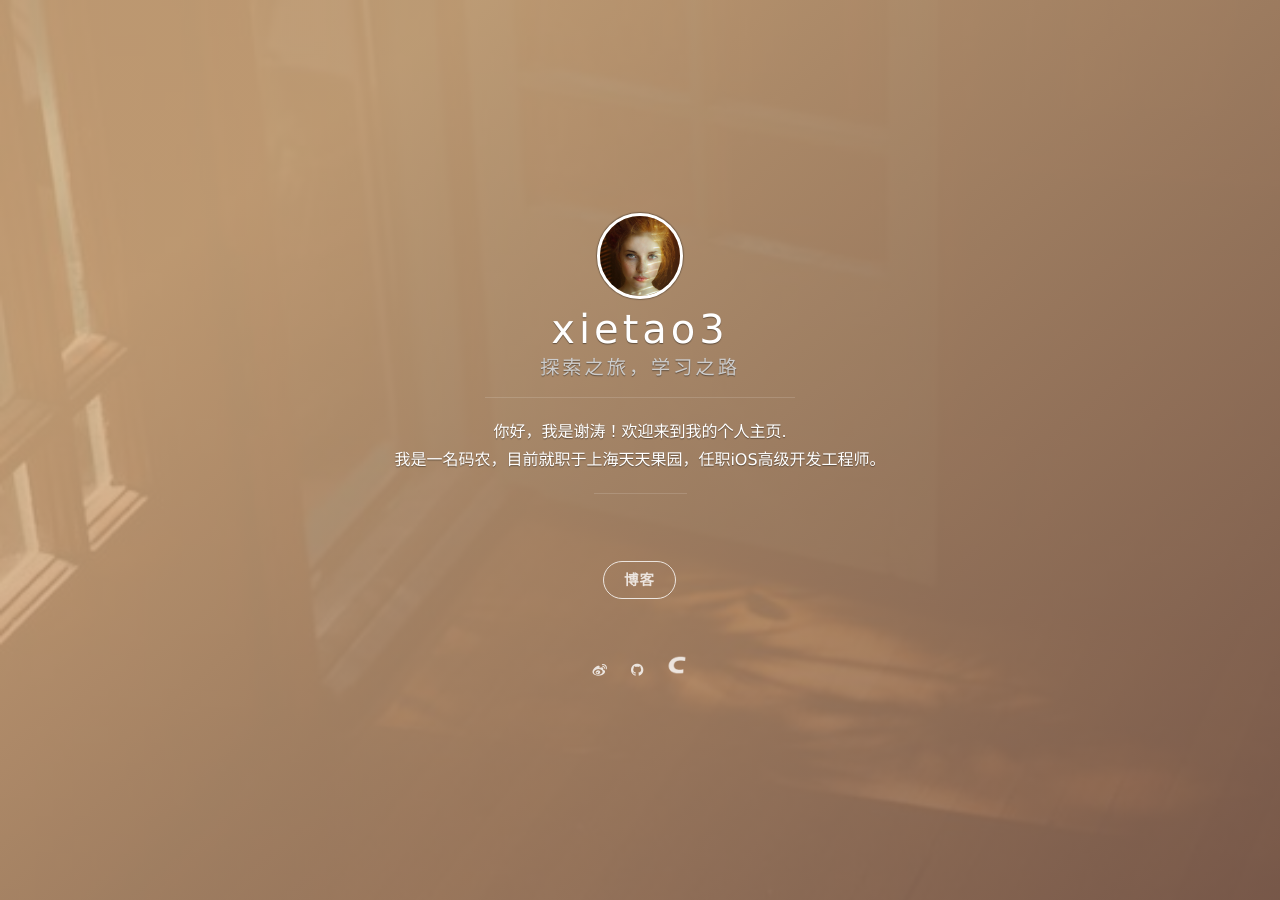
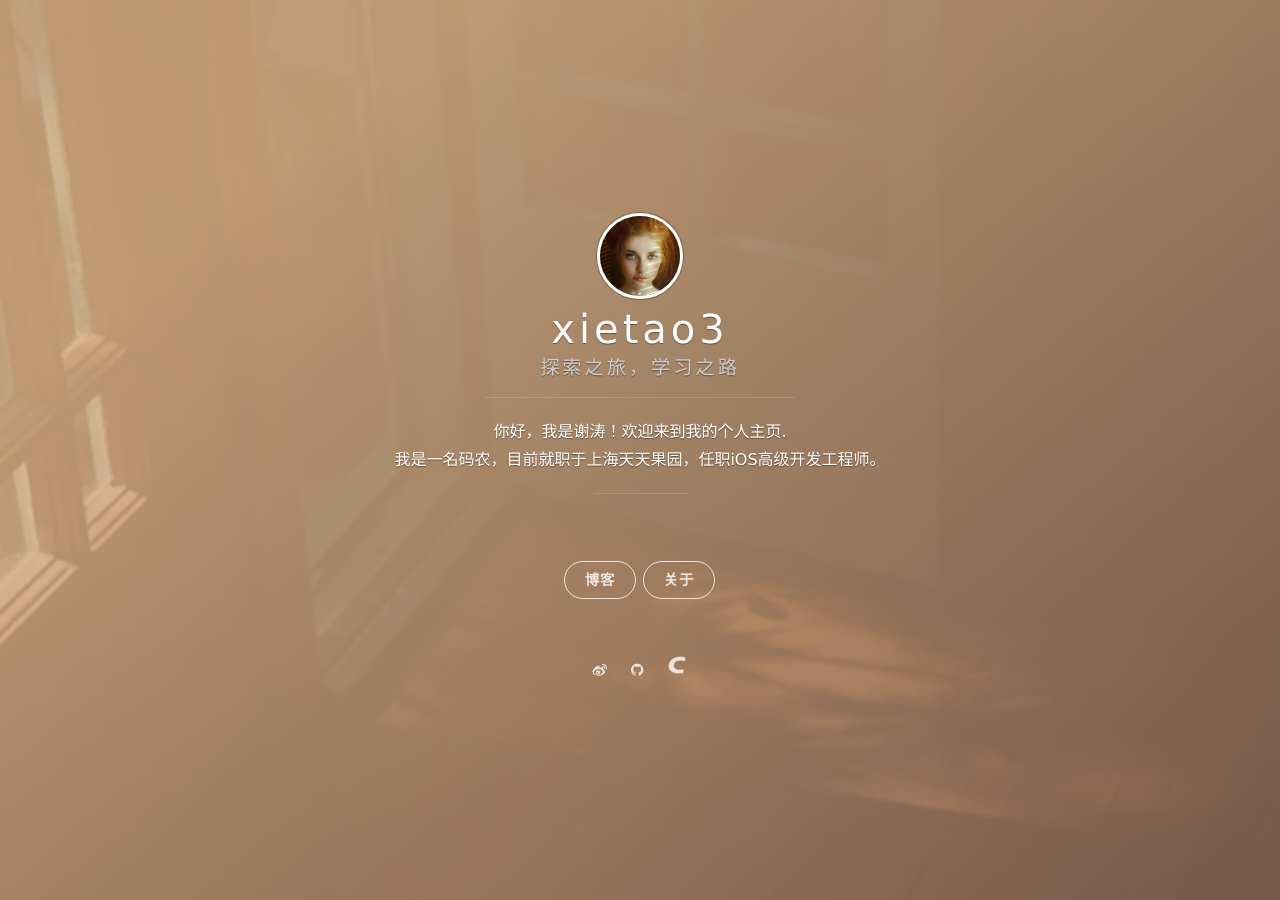
Before and after one commit to xietao3/xietao3.github.io, a Jekyll site: the page built from index.html, in a window 1280 px wide. Built offline with Jekyll 4.4.1, drawn with Linux system fonts in a browser that asks for light colours; nearby versions of some CDN libraries; Markdown is read by kramdown in place of the engine named in the settings; the list of posts is cut into pages by our own code.

Commit message:
1、增加关于页面

```diff
--- a/_config.yml
+++ b/_config.yml
@@ -28,6 +28,8 @@ cover_color: orange
 blog_button:
     title: 博客
     description: 进入博客
+nav:
+    - {title: 关于, description: 了解更多关于我, url: '/about/index.html'}
 
 # Navigation buttons in the front page.
 # nav:
--- a/about/index.html
+++ b/about/index.html
@@ -72,7 +72,7 @@
                     <span class="icon-bar"></span>
                     <span class="icon-bar"></span>
                 </button>
-                <a class="navbar-brand" href="http://xietao3.com" id="i18_title"><span data-i18n="website.title">我的博客</span></a>
+                <a class="navbar-brand" href="/" id="i18_title"><span data-i18n="website.title">我的博客</span></a>
             </div>
 
             <div id="navbar" class="navbar-collapse collapse">
@@ -460,7 +460,7 @@
     <div class="row">
         <div class="col-lg-12 text-center wow zoomIn" id="i18_blog">
             <div style="height: 80px;"></div>
-            <a href="http://xietao3.com" class="btn btn-lg btn-default btn-rounded btn-outline wow bounceIn" href="/blog/"><span data-i18n=>进入博客</span></a>
+            <a href="/" class="btn btn-lg btn-default btn-rounded btn-outline wow bounceIn" href="/blog/"><span data-i18n=>进入博客</span></a>
             <div style="height: 80px;"></div>
         </div>
     </div>
```
Also changed, not shown: 5 other files.
